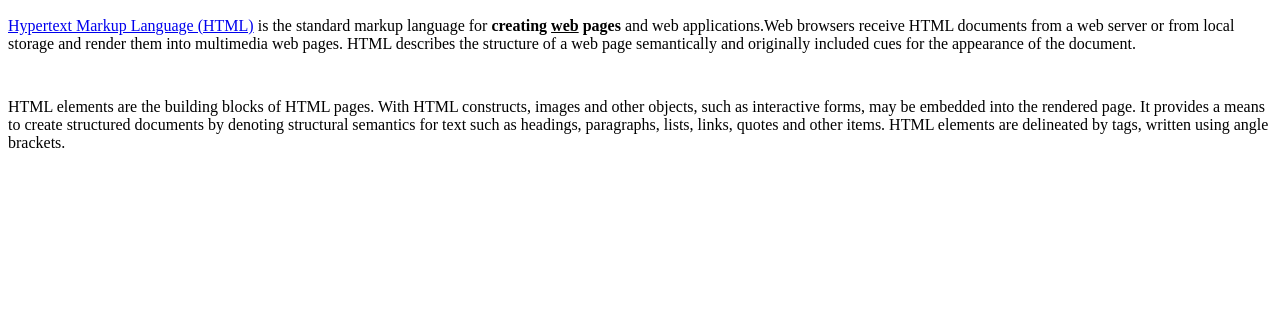
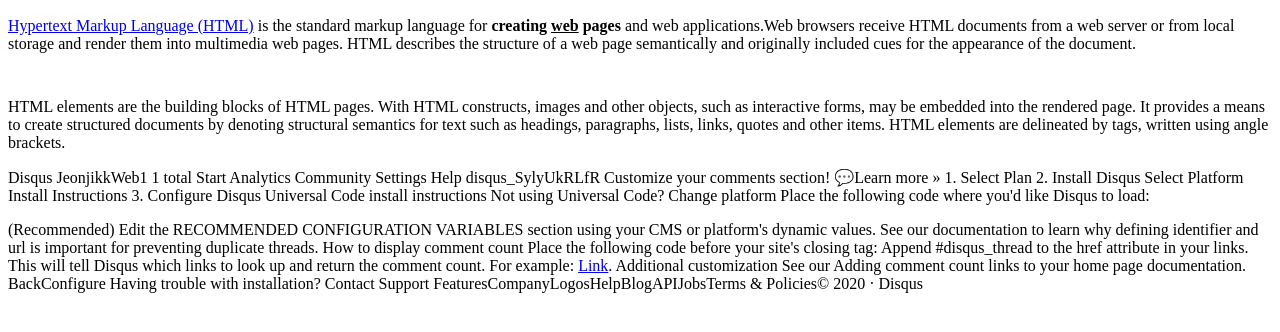
Before and after one commit to jeonjikk/WebStudy, a plain HTML site: page 1.html in a window 1280 px wide. Shown: the part 202-534 px from the top of the page. Drawn offline with Linux system fonts and the light colour scheme; a script that the page names is missing.

Commit message:
add Disqus feature
201026

```diff
--- a/1.html
+++ b/1.html
@@ -22,5 +22,70 @@
     </p>
     <p style="margin-top:45px;">HTML elements are the building blocks of HTML pages. With HTML constructs, images and other objects, such as interactive forms, may be embedded into the rendered page. It provides a means to create structured documents by denoting structural semantics for text such as headings, paragraphs, lists, links, quotes and other items. HTML elements are delineated by tags, written using angle brackets.
     </p>
+
+    <p>
+
+      Disqus
+
+
+      JeonjikkWeb1
+      1 total
+
+      Start
+      Analytics
+      Community
+      Settings
+      Help
+
+      disqus_SylyUkRLfR
+      Customize your comments section! 💬Learn more »
+      1. Select Plan
+      2. Install Disqus
+      Select Platform
+      Install Instructions
+      3. Configure Disqus
+
+      Universal Code install instructions
+      Not using Universal Code? Change platform
+
+
+      Place the following code where you'd like Disqus to load:
+      <div id="disqus_thread"></div>
+      <script>
+
+      /**
+      *  RECOMMENDED CONFIGURATION VARIABLES: EDIT AND UNCOMMENT THE SECTION BELOW TO INSERT DYNAMIC VALUES FROM YOUR PLATFORM OR CMS.
+      *  LEARN WHY DEFINING THESE VARIABLES IS IMPORTANT: https://disqus.com/admin/universalcode/#configuration-variables*/
+      /*
+      var disqus_config = function () {
+      this.page.url = PAGE_URL;  // Replace PAGE_URL with your page's canonical URL variable
+      this.page.identifier = PAGE_IDENTIFIER; // Replace PAGE_IDENTIFIER with your page's unique identifier variable
+      };
+      */
+      (function() { // DON'T EDIT BELOW THIS LINE
+      var d = document, s = d.createElement('script');
+      s.src = 'https://jeonjikkweb1.disqus.com/embed.js';
+      s.setAttribute('data-timestamp', +new Date());
+      (d.head || d.body).appendChild(s);
+      })();
+      </script>
+      <noscript>Please enable JavaScript to view the <a href="https://disqus.com/?ref_noscript">comments powered by Disqus.</a></noscript>
+
+      (Recommended) Edit the RECOMMENDED CONFIGURATION VARIABLES section using your CMS or platform's dynamic values. See our documentation to learn why defining identifier and url is important for preventing duplicate threads.
+      How to display comment count
+
+      Place the following code before your site's closing </body> tag:
+      <script id="dsq-count-scr" src="//jeonjikkweb1.disqus.com/count.js" async></script>
+      Append #disqus_thread to the href attribute in your links. This will tell Disqus which links to look up and return the comment count. For example: <a href="http://foo.com/bar.html#disqus_thread">Link</a>.
+      Additional customization
+      See our Adding comment count links to your home page documentation.
+      BackConfigure
+      Having trouble with installation?
+
+      Contact Support
+      FeaturesCompanyLogosHelpBlogAPIJobsTerms & Policies© 2020 · Disqus
+
+
+    </p>
   </body>
 </html>
```
